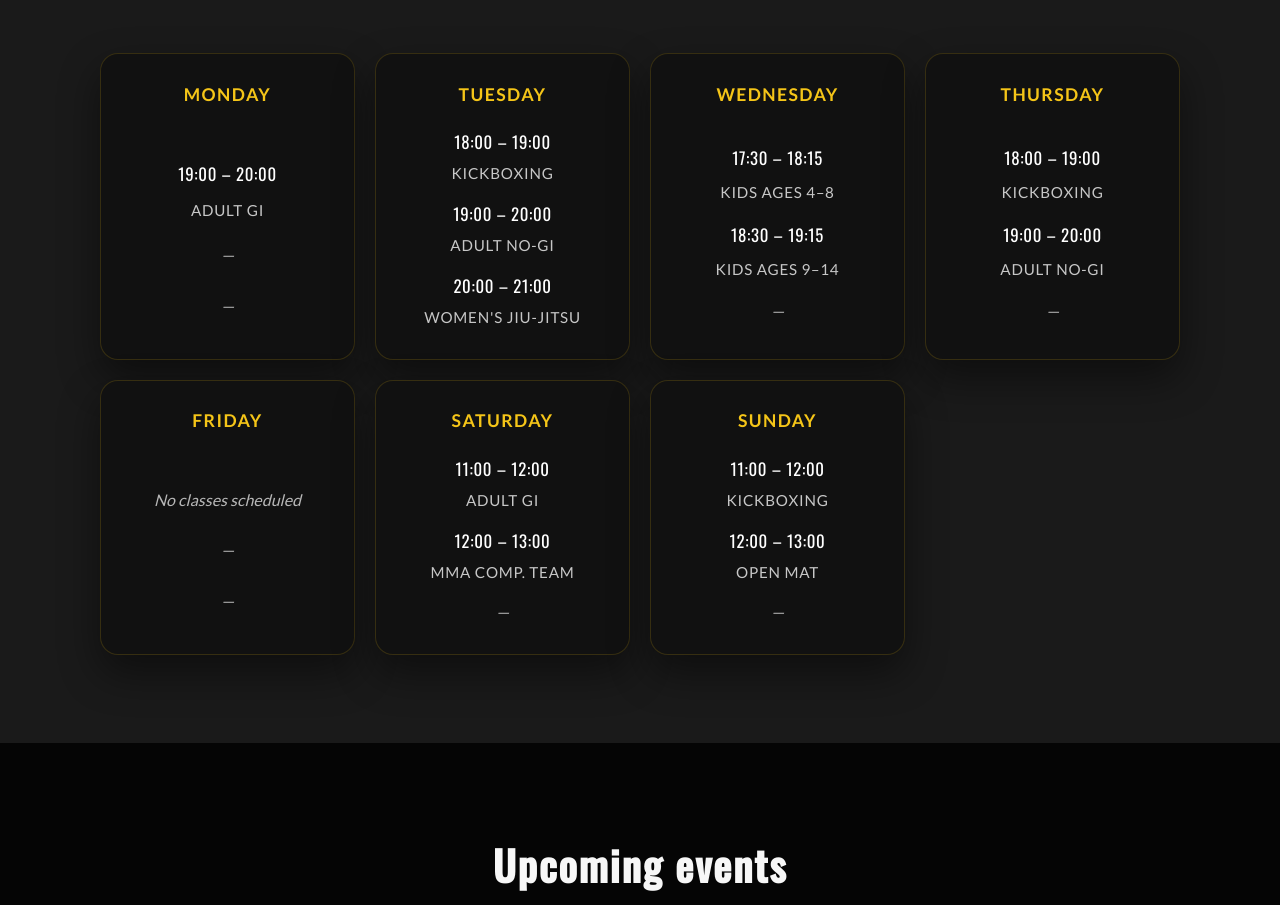
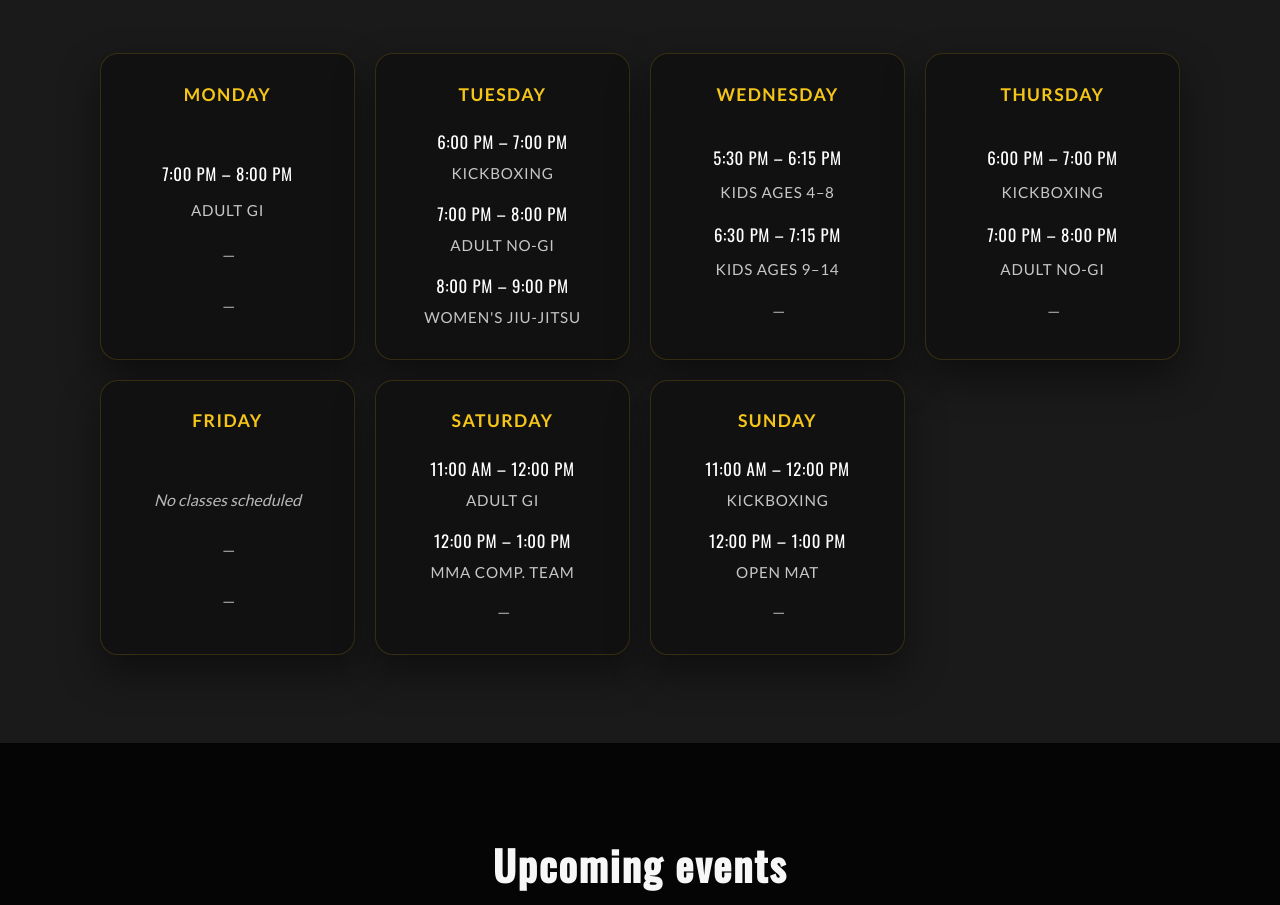
Before and after one commit to MichaelOrSd/evolution-martial-arts-nl, a plain HTML site: page index.html in a window 1280 px wide. Shown: the part 1625-2530 px from the top of the page. Drawn offline with nearby package versions, Linux system fonts and the light colour scheme.

Commit message:
Switch schedule display to 12-hour clock

```diff
--- a/index.html
+++ b/index.html
@@ -109,7 +109,7 @@
               <h3>Monday</h3>
               <ul>
                 <li class="schedule-class">
-                  <time datetime="19:00">19:00 – 20:00</time>
+                  <time datetime="19:00">7:00 PM – 8:00 PM</time>
                   <span>Adult Gi</span>
                 </li>
                 <li class="schedule-class schedule-class--empty">—</li>
@@ -120,15 +120,15 @@
               <h3>Tuesday</h3>
               <ul>
                 <li class="schedule-class">
-                  <time datetime="18:00">18:00 – 19:00</time>
+                  <time datetime="18:00">6:00 PM – 7:00 PM</time>
                   <span>Kickboxing</span>
                 </li>
                 <li class="schedule-class">
-                  <time datetime="19:00">19:00 – 20:00</time>
+                  <time datetime="19:00">7:00 PM – 8:00 PM</time>
                   <span>Adult No-Gi</span>
                 </li>
                 <li class="schedule-class">
-                  <time datetime="20:00">20:00 – 21:00</time>
+                  <time datetime="20:00">8:00 PM – 9:00 PM</time>
                   <span>Women's Jiu-Jitsu</span>
                 </li>
               </ul>
@@ -137,11 +137,11 @@
               <h3>Wednesday</h3>
               <ul>
                 <li class="schedule-class">
-                  <time datetime="17:30">17:30 – 18:15</time>
+                  <time datetime="17:30">5:30 PM – 6:15 PM</time>
                   <span>Kids Ages 4–8</span>
                 </li>
                 <li class="schedule-class">
-                  <time datetime="18:30">18:30 – 19:15</time>
+                  <time datetime="18:30">6:30 PM – 7:15 PM</time>
                   <span>Kids Ages 9–14</span>
                 </li>
                 <li class="schedule-class schedule-class--empty">—</li>
@@ -151,11 +151,11 @@
               <h3>Thursday</h3>
               <ul>
                 <li class="schedule-class">
-                  <time datetime="18:00">18:00 – 19:00</time>
+                  <time datetime="18:00">6:00 PM – 7:00 PM</time>
                   <span>Kickboxing</span>
                 </li>
                 <li class="schedule-class">
-                  <time datetime="19:00">19:00 – 20:00</time>
+                  <time datetime="19:00">7:00 PM – 8:00 PM</time>
                   <span>Adult No-Gi</span>
                 </li>
                 <li class="schedule-class schedule-class--empty">—</li>
@@ -173,11 +173,11 @@
               <h3>Saturday</h3>
               <ul>
                 <li class="schedule-class">
-                  <time datetime="11:00">11:00 – 12:00</time>
+                  <time datetime="11:00">11:00 AM – 12:00 PM</time>
                   <span>Adult Gi</span>
                 </li>
                 <li class="schedule-class">
-                  <time datetime="12:00">12:00 – 13:00</time>
+                  <time datetime="12:00">12:00 PM – 1:00 PM</time>
                   <span>MMA Comp. Team</span>
                 </li>
                 <li class="schedule-class schedule-class--empty">—</li>
@@ -187,11 +187,11 @@
               <h3>Sunday</h3>
               <ul>
                 <li class="schedule-class">
-                  <time datetime="11:00">11:00 – 12:00</time>
+                  <time datetime="11:00">11:00 AM – 12:00 PM</time>
                   <span>Kickboxing</span>
                 </li>
                 <li class="schedule-class">
-                  <time datetime="12:00">12:00 – 13:00</time>
+                  <time datetime="12:00">12:00 PM – 1:00 PM</time>
                   <span>Open Mat</span>
                 </li>
                 <li class="schedule-class schedule-class--empty">—</li>
```
